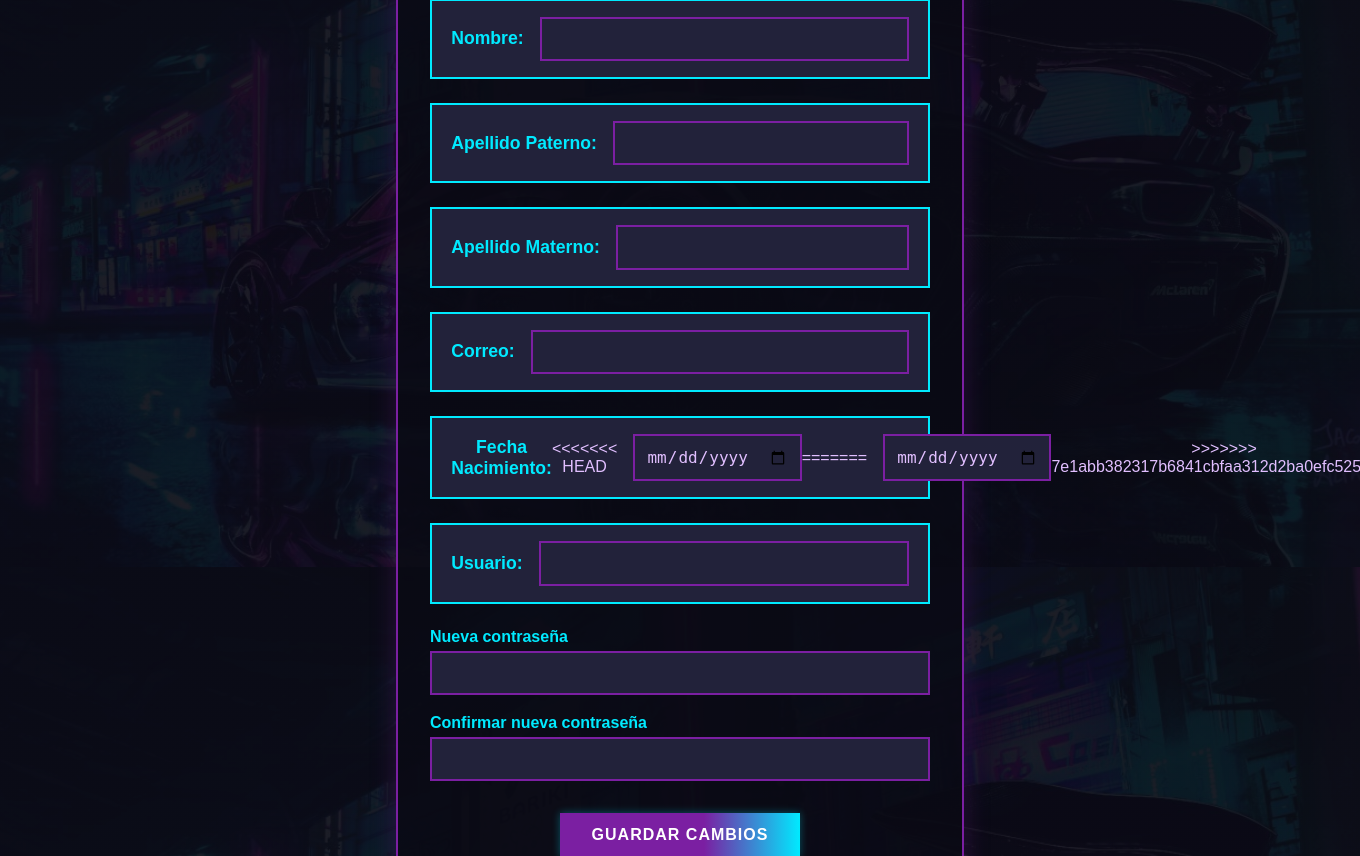
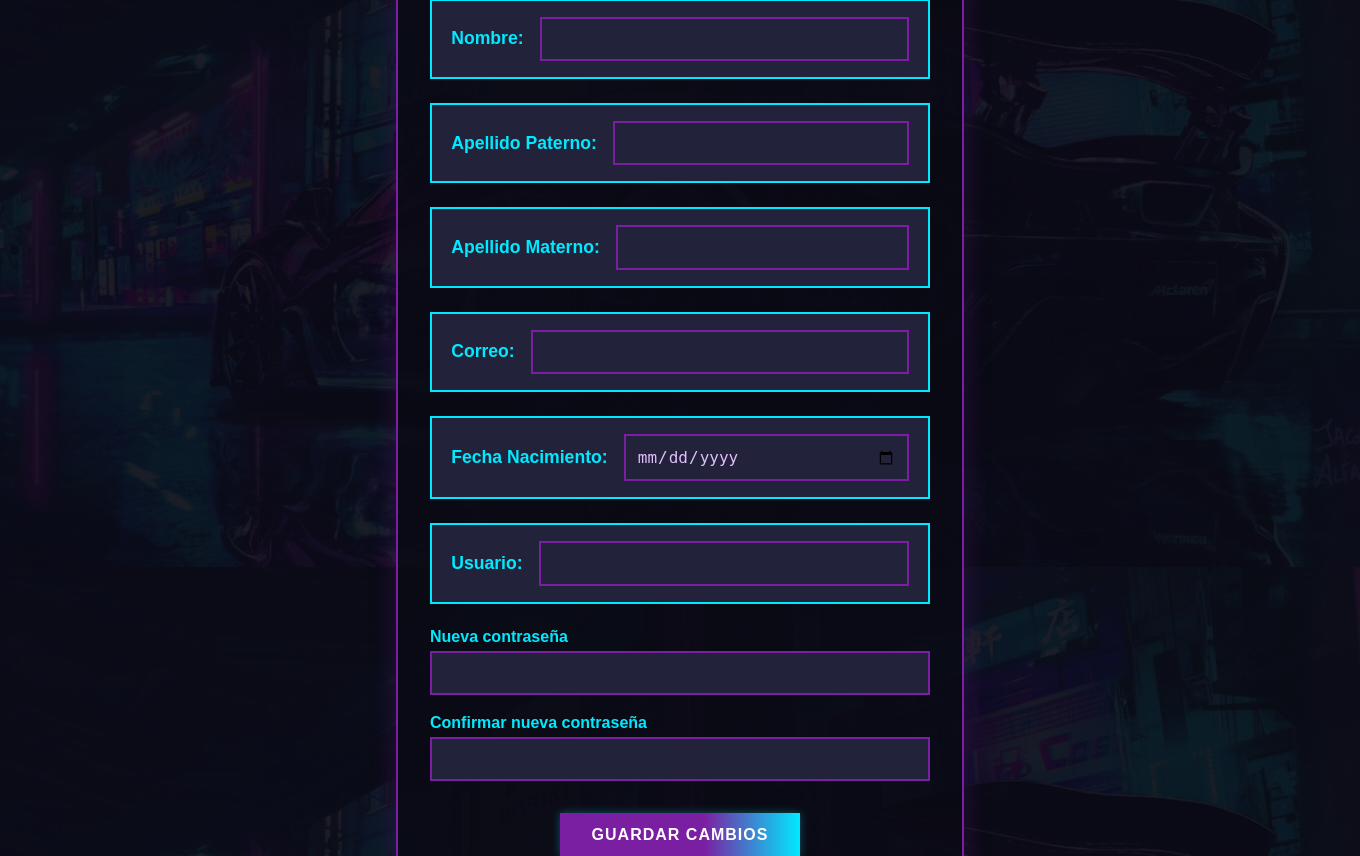
Before and after one commit to luis080803/LUSAM, a FastAPI app: template app/views/templates/Configuracion.html in a window 1360 px wide; the page is wider, and only the part inside the window is pictured. Shown: the part 233-1089 px from the top of that part. Run offline with FastAPI, Linux system fonts and the light colour scheme; the template is opened without the code that fills it, so the values that code supplies are empty; parts of the project's set-up code (start-up, migrations or seed data) failed here and were passed over.

Commit message:
Correcion minimas

```diff
--- a/app/views/templates/Configuracion.html
+++ b/app/views/templates/Configuracion.html
@@ -183,11 +183,7 @@
         <!-- Fecha de Nacimiento -->
         <div class="user-row">
             <span class="user-label">Fecha Nacimiento:</span>
-<<<<<<< HEAD
-            <input type="date" name="FechaNacimiento" value="{{ usuario.FechaNacimiento.strftime('%Y-%m-%d') if usuario.FechaNacimiento else '' }}" required>
-=======
             <input type="date" name="FechaNacimiento" value="{{ usuario.FechaNacimiento }}" required>
->>>>>>> 7e1abb382317b6841cbfaa312d2ba0efc525307d
         </div>
 
         <!-- Usuario -->
```
Also changed, not shown: app/controllers/login.py (+1 -10 lines), static/uploads/12345_20250602_190552.jpg (deleted), static/uploads/12345_20250602_190605.jpg (deleted).
